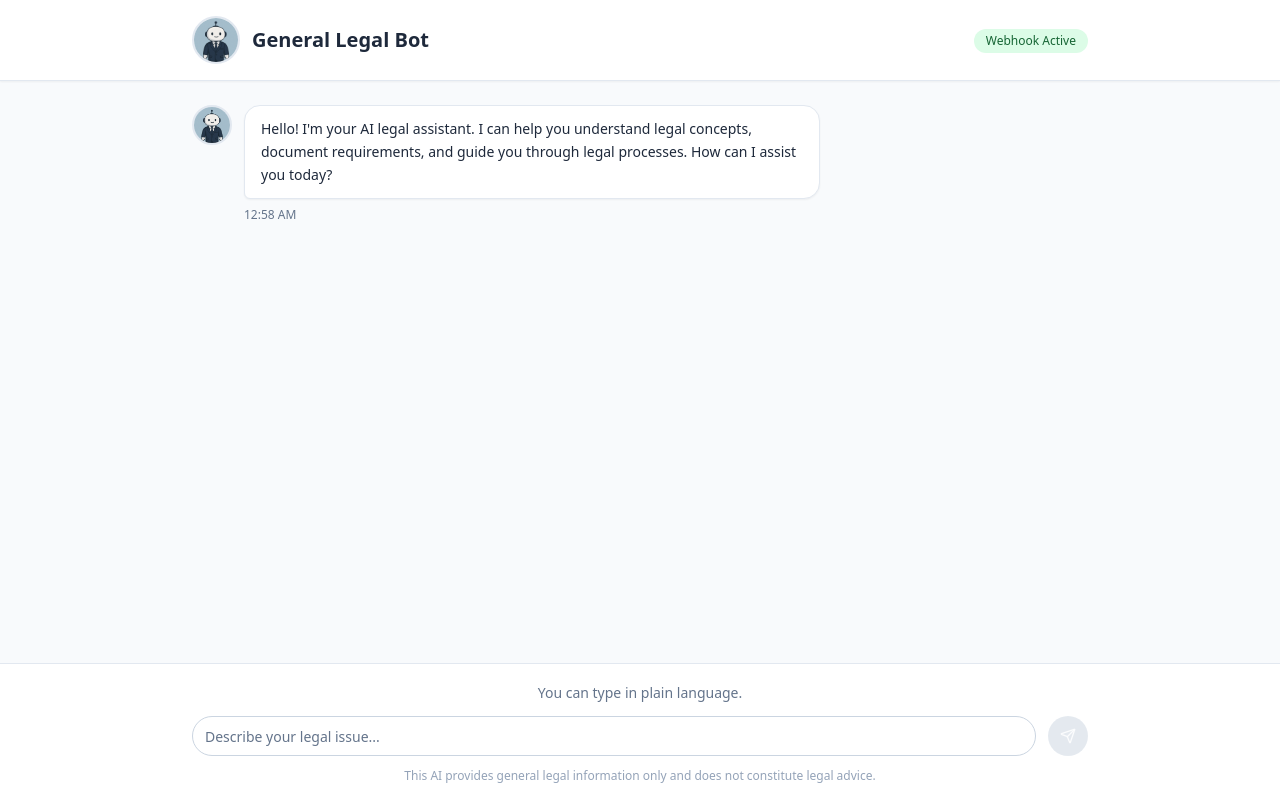
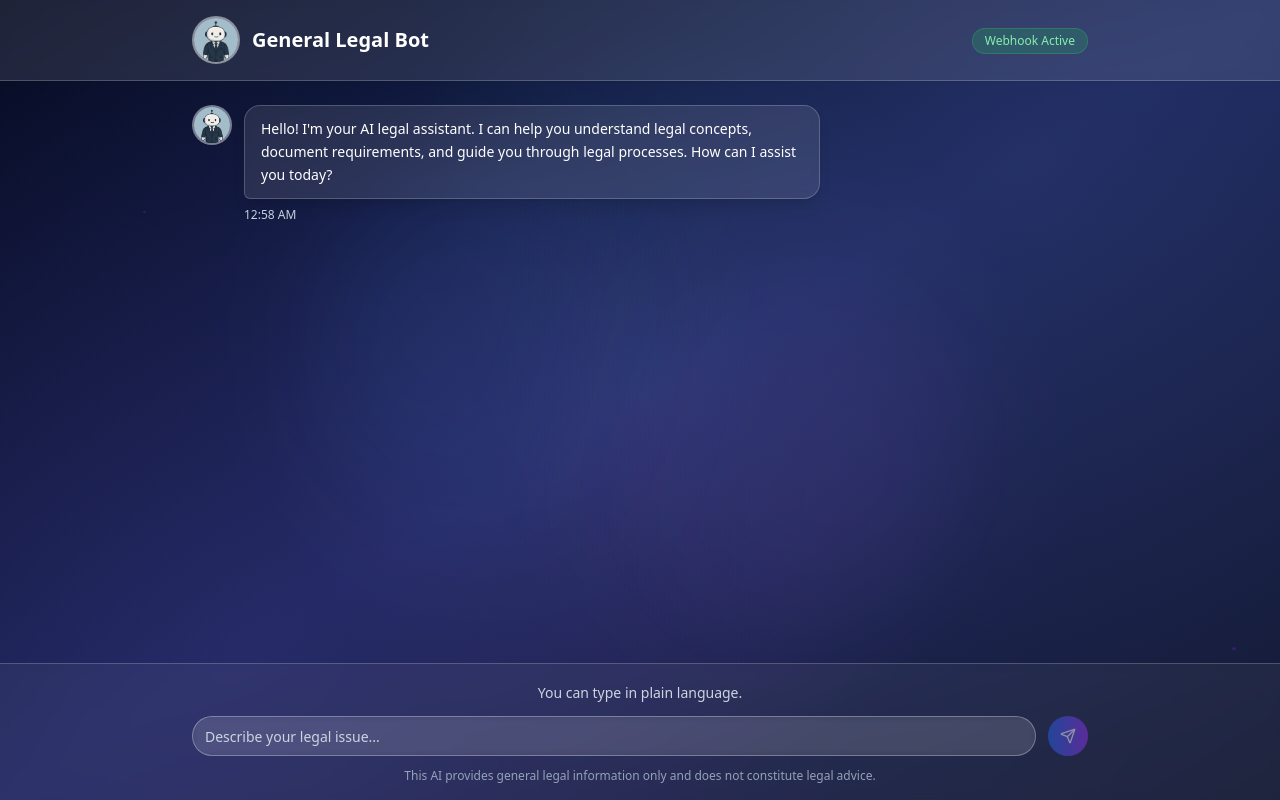
Before and after one commit to Harshith-jella/ai-orb-genesis, a React (Vite) app: page /chat in a window 1280 px wide. Built offline with nearby package versions, Linux system fonts and the light colour scheme.

Commit message:
Match home background to chat page
Update the LegalChat component to have the same background as the home page.

```diff
--- a/src/pages/LegalChat.tsx
+++ b/src/pages/LegalChat.tsx
@@ -1,3 +1,4 @@
+
 import React, { useState, useRef, useEffect } from 'react';
 import { motion, AnimatePresence } from 'framer-motion';
 import { Send, User } from 'lucide-react';
@@ -118,20 +119,75 @@ const LegalChat = () => {
   };
 
   return (
-    <div className="min-h-screen bg-slate-50 flex flex-col">
+    <div className="min-h-screen bg-gradient-to-br from-slate-950 via-blue-950 to-slate-900 relative overflow-hidden flex flex-col">
+      {/* Enhanced Background Effects */}
+      <div className="absolute inset-0 bg-[radial-gradient(circle_at_50%_50%,rgba(120,119,198,0.15),transparent_50%)]"></div>
+      <div className="absolute inset-0 bg-[radial-gradient(circle_at_80%_20%,rgba(120,119,198,0.1),transparent_50%)]"></div>
+      <div className="absolute inset-0 bg-[radial-gradient(circle_at_20%_80%,rgba(168,85,247,0.08),transparent_50%)]"></div>
+      <div className="absolute inset-0 bg-[conic-gradient(from_0deg_at_50%_50%,rgba(59,130,246,0.05),rgba(147,51,234,0.05),rgba(59,130,246,0.05))]"></div>
+
+      {/* Animated Background Mesh */}
+      <div className="absolute inset-0 opacity-30">
+        <div className="absolute inset-0 bg-[linear-gradient(45deg,rgba(59,130,246,0.02)_1px,transparent_1px),linear-gradient(-45deg,rgba(147,51,234,0.02)_1px,transparent_1px)] bg-[size:60px_60px]"></div>
+      </div>
+
+      {/* Dynamic Light Rays */}
+      <motion.div
+        className="absolute inset-0 z-5"
+        animate={{
+          rotate: [0, 360],
+        }}
+        transition={{
+          duration: 120,
+          repeat: Infinity,
+          ease: "linear",
+        }}
+      >
+        <div className="absolute top-1/4 left-1/4 w-96 h-96 bg-gradient-to-r from-blue-500/10 to-transparent rounded-full blur-3xl"></div>
+        <div className="absolute bottom-1/4 right-1/4 w-96 h-96 bg-gradient-to-l from-purple-500/10 to-transparent rounded-full blur-3xl"></div>
+      </motion.div>
+
+      {/* Enhanced Floating Particles */}
+      <div className="absolute inset-0 z-15">
+        {[...Array(20)].map((_, i) => (
+          <motion.div
+            key={i}
+            className="absolute rounded-full"
+            style={{
+              width: `${Math.random() * 3 + 1}px`,
+              height: `${Math.random() * 3 + 1}px`,
+              background: i % 3 === 0 ? 'rgba(59, 130, 246, 0.3)' : i % 3 === 1 ? 'rgba(147, 51, 234, 0.3)' : 'rgba(168, 85, 247, 0.3)',
+              left: `${Math.random() * 100}%`,
+              top: `${Math.random() * 100}%`,
+            }}
+            animate={{
+              y: [0, -30, 0],
+              opacity: [0.2, 0.8, 0.2],
+              scale: [0.5, 1, 0.5],
+            }}
+            transition={{
+              duration: 3 + Math.random() * 2,
+              repeat: Infinity,
+              delay: Math.random() * 2,
+              ease: "easeInOut",
+            }}
+          />
+        ))}
+      </div>
+
       {/* Top Bar */}
-      <div className="bg-white border-b border-slate-200 px-4 py-4 shadow-sm">
+      <div className="relative z-20 bg-white/10 backdrop-blur-sm border-b border-white/20 px-4 py-4 shadow-sm">
         <div className="max-w-4xl mx-auto flex items-center gap-3">
-          <div className="w-12 h-12 rounded-full overflow-hidden flex items-center justify-center bg-slate-100 border-2 border-slate-200">
+          <div className="w-12 h-12 rounded-full overflow-hidden flex items-center justify-center bg-white/20 backdrop-blur-sm border-2 border-white/30">
             <img
               src="/lovable-uploads/a8363c4d-868a-43dc-afae-732459153676.png"
               alt="Legal Bot"
               className="w-full h-full object-cover"
             />
           </div>
-          <h1 className="text-xl font-semibold text-slate-800">General Legal Bot</h1>
+          <h1 className="text-xl font-semibold text-white">General Legal Bot</h1>
           <div className="ml-auto">
-            <span className="inline-flex items-center px-3 py-1 rounded-full text-xs font-medium bg-green-100 text-green-800">
+            <span className="inline-flex items-center px-3 py-1 rounded-full text-xs font-medium bg-green-500/20 text-green-300 border border-green-500/30">
               Webhook Active
             </span>
           </div>
@@ -139,7 +195,7 @@ const LegalChat = () => {
       </div>
 
       {/* Chat Messages Area */}
-      <div className="flex-1 overflow-y-auto px-4 py-6">
+      <div className="relative z-20 flex-1 overflow-y-auto px-4 py-6">
         <div className="max-w-4xl mx-auto space-y-6">
           <AnimatePresence>
             {messages.map((message) => (
@@ -155,20 +211,20 @@ const LegalChat = () => {
                   <div
                     className={`px-4 py-3 rounded-2xl ${
                       message.isAI
-                        ? 'bg-white border border-slate-200 text-slate-800 rounded-bl-md'
-                        : 'bg-blue-600 text-white rounded-br-md'
-                    } shadow-sm`}
+                        ? 'bg-white/10 backdrop-blur-sm border border-white/20 text-white rounded-bl-md'
+                        : 'bg-gradient-to-r from-blue-600 to-purple-600 text-white rounded-br-md'
+                    } shadow-lg`}
                   >
                     <p className="text-sm leading-relaxed">{message.content}</p>
                   </div>
-                  <div className={`mt-2 text-xs text-slate-500 ${message.isAI ? 'text-left' : 'text-right'}`}>
+                  <div className={`mt-2 text-xs text-slate-300 ${message.isAI ? 'text-left' : 'text-right'}`}>
                     {message.timestamp.toLocaleTimeString([], { hour: '2-digit', minute: '2-digit' })}
                   </div>
                 </div>
 
                 {message.isAI && (
                   <div className="order-1 mr-3 flex-shrink-0">
-                    <div className="w-10 h-10 rounded-full overflow-hidden flex items-center justify-center bg-slate-100 border-2 border-slate-200">
+                    <div className="w-10 h-10 rounded-full overflow-hidden flex items-center justify-center bg-white/20 backdrop-blur-sm border-2 border-white/30">
                       <img
                         src="/lovable-uploads/a8363c4d-868a-43dc-afae-732459153676.png"
                         alt="Legal Bot"
@@ -180,7 +236,7 @@ const LegalChat = () => {
 
                 {!message.isAI && (
                   <div className="order-2 ml-3 flex-shrink-0">
-                    <div className="w-10 h-10 bg-blue-600 rounded-full flex items-center justify-center">
+                    <div className="w-10 h-10 bg-gradient-to-r from-blue-600 to-purple-600 rounded-full flex items-center justify-center">
                       <User className="w-5 h-5 text-white" />
                     </div>
                   </div>
@@ -200,7 +256,7 @@ const LegalChat = () => {
                 className="flex justify-start"
               >
                 <div className="mr-3 flex-shrink-0">
-                  <div className="w-10 h-10 rounded-full overflow-hidden flex items-center justify-center bg-slate-100 border-2 border-slate-200">
+                  <div className="w-10 h-10 rounded-full overflow-hidden flex items-center justify-center bg-white/20 backdrop-blur-sm border-2 border-white/30">
                     <img
                       src="/lovable-uploads/a8363c4d-868a-43dc-afae-732459153676.png"
                       alt="Legal Bot"
@@ -209,14 +265,14 @@ const LegalChat = () => {
                   </div>
                 </div>
                 <div className="max-w-xs">
-                  <div className="px-4 py-3 bg-white border border-slate-200 rounded-2xl rounded-bl-md shadow-sm">
+                  <div className="px-4 py-3 bg-white/10 backdrop-blur-sm border border-white/20 rounded-2xl rounded-bl-md shadow-lg">
                     <div className="flex space-x-1">
-                      <div className="w-2 h-2 bg-slate-400 rounded-full animate-bounce"></div>
-                      <div className="w-2 h-2 bg-slate-400 rounded-full animate-bounce" style={{ animationDelay: '0.1s' }}></div>
-                      <div className="w-2 h-2 bg-slate-400 rounded-full animate-bounce" style={{ animationDelay: '0.2s' }}></div>
+                      <div className="w-2 h-2 bg-white/60 rounded-full animate-bounce"></div>
+                      <div className="w-2 h-2 bg-white/60 rounded-full animate-bounce" style={{ animationDelay: '0.1s' }}></div>
+                      <div className="w-2 h-2 bg-white/60 rounded-full animate-bounce" style={{ animationDelay: '0.2s' }}></div>
                     </div>
                   </div>
-                  <div className="mt-2 text-xs text-slate-500">AI is typing...</div>
+                  <div className="mt-2 text-xs text-slate-300">AI is typing...</div>
                 </div>
               </motion.div>
             )}
@@ -227,11 +283,11 @@ const LegalChat = () => {
       </div>
 
       {/* Input Section */}
-      <div className="border-t border-slate-200 bg-white px-4 py-4">
+      <div className="relative z-20 border-t border-white/20 bg-white/5 backdrop-blur-sm px-4 py-4">
         <div className="max-w-4xl mx-auto">
           {/* Helper Tip */}
           <div className="mb-3 text-center">
-            <span className="text-sm text-slate-500">You can type in plain language.</span>
+            <span className="text-sm text-slate-300">You can type in plain language.</span>
           </div>
 
           {/* Input Bar */}
@@ -242,7 +298,7 @@ const LegalChat = () => {
                 onChange={(e) => setInputValue(e.target.value)}
                 onKeyPress={handleKeyPress}
                 placeholder="Describe your legal issue..."
-                className="rounded-full pr-12 py-3 border-slate-300 focus:border-blue-500 focus:ring-blue-500"
+                className="rounded-full pr-12 py-3 bg-white/10 backdrop-blur-sm border-white/30 text-white placeholder:text-slate-300 focus:border-blue-400 focus:ring-blue-400/50"
                 disabled={isTyping}
               />
             </div>
@@ -250,7 +306,7 @@ const LegalChat = () => {
               onClick={handleSendMessage}
               disabled={!inputValue.trim() || isTyping}
               size="icon"
-              className="rounded-full w-10 h-10 bg-blue-600 hover:bg-blue-700 disabled:bg-slate-300"
+              className="rounded-full w-10 h-10 bg-gradient-to-r from-blue-600 to-purple-600 hover:from-blue-700 hover:to-purple-700 disabled:bg-slate-500/50 border-0"
             >
               <Send className="w-4 h-4" />
             </Button>
```
